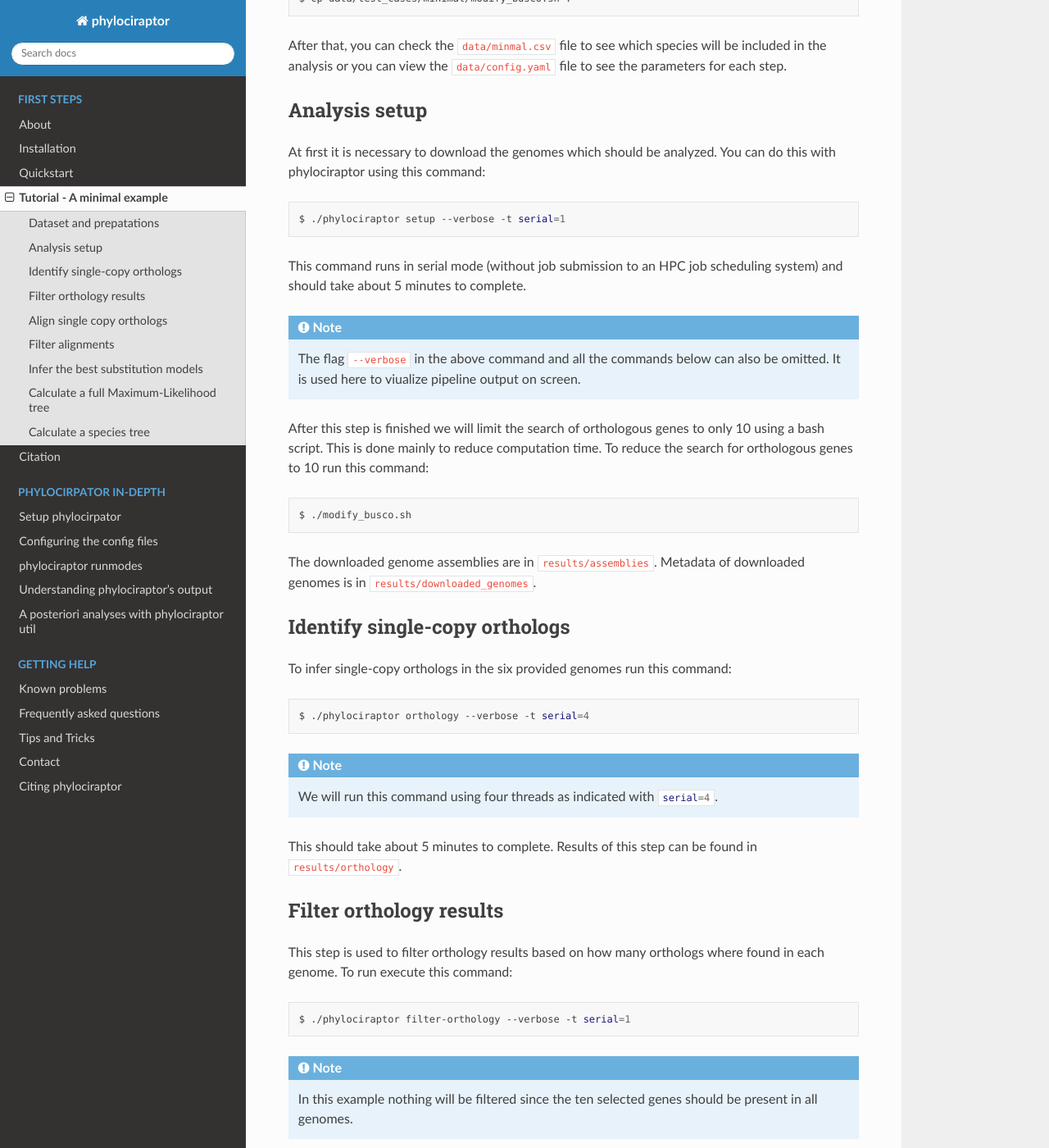
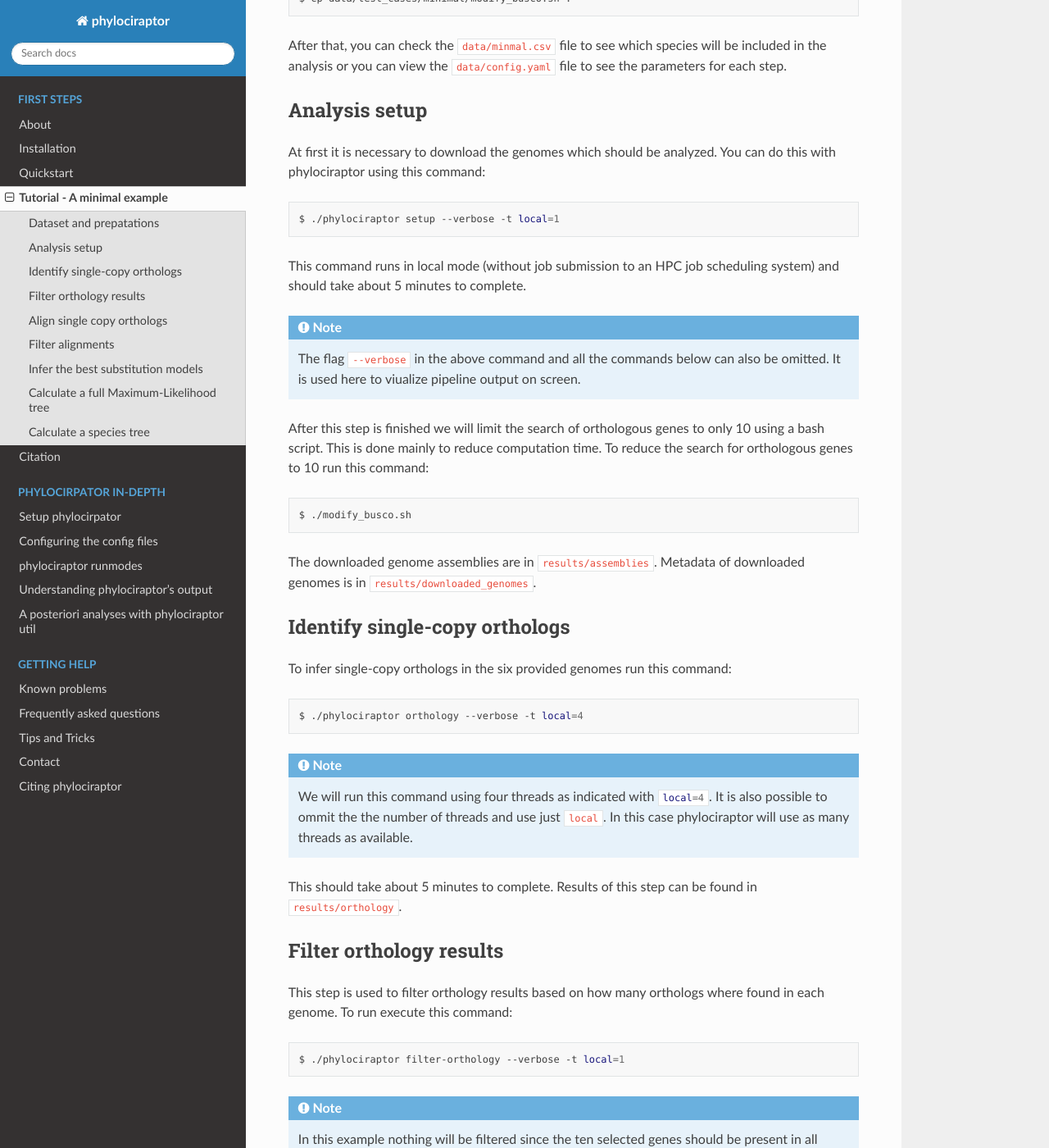
Before and after one commit to reslp/phylociraptor, a Sphinx documentation site: the page built from docs/introduction/minimal.rst, in a window 1280 px wide and 1400 px high, scrolled down 537 px. Shown: the whole window at 82% size. Built offline with Sphinx 7.4.7 and the Read the Docs theme 2.0.0, drawn with Linux system fonts in a browser that asks for light colours; some of the changed text lies outside the part shown.

Commit message:
Rename serial to local for -t to omit confusion.

```diff
--- a/docs/introduction/minimal.rst
+++ b/docs/introduction/minimal.rst
@@ -33,9 +33,9 @@ At first it is necessary to download the genomes which should be analyzed. You c
 
 .. code-block:: bash
 
-        $ ./phylociraptor setup --verbose -t serial=1
+        $ ./phylociraptor setup --verbose -t local=1
 
-This command runs in serial mode (without job submission to an HPC job scheduling system) and should take about 5 minutes to complete.
+This command runs in local mode (without job submission to an HPC job scheduling system) and should take about 5 minutes to complete.
 
 
 .. note::
@@ -58,12 +58,12 @@ To infer single-copy orthologs in the six provided genomes run this command:
 
 .. code-block:: bash
 
-        $ ./phylociraptor orthology --verbose -t serial=4
+        $ ./phylociraptor orthology --verbose -t local=4
 
 
 .. note::
 
-        We will run this command using four threads as indicated with :bash:`serial=4`.
+        We will run this command using four threads as indicated with :bash:`local=4`. It is also possible to ommit the the number of threads and use just ``local``. In this case phylociraptor will use as many threads as available.
 
 This should take about 5 minutes to complete. Results of this step can be found in :bash:`results/orthology`.
 
@@ -76,7 +76,7 @@ This step is used to filter orthology results based on how many orthologs where
 
 .. code-block:: bash
 
-        $ ./phylociraptor filter-orthology --verbose -t serial=1
+        $ ./phylociraptor filter-orthology --verbose -t local=1
 
 
 .. note::
@@ -94,7 +94,7 @@ In this step we will create alignments of the single-copy orthologs recovered in
 
 .. code-block:: bash
 
-        $ ./phylociraptor align --verbose -t serial=1
+        $ ./phylociraptor align --verbose -t local=1
 
 This step should take about three minutes to complete. Results will be in :bash:`results/alignments`.
 
@@ -108,7 +108,7 @@ Now the produced alignments will be trimmed using Aliscore/Alicut annd trimAl to
 
 .. code-block:: bash
 
-        $ ./phylociraptor filter-align --verbose -t serial=1
+        $ ./phylociraptor filter-align --verbose -t local=1
 
 Results of this step will be in :bash:`results/alignments`. It will take about four minutes for this step to complete.
 
@@ -122,7 +122,7 @@ Using filtered alignments we will now infer the best substitution model for each
 
 .. code-block:: bash
 
-        $ ./phylociraptor modeltest --verbose -t serial=4
+        $ ./phylociraptor modeltest --verbose -t local=4
 
 This step should finish in about five minutes and results will be located in :bash:`results/modeltest`
 
@@ -135,7 +135,7 @@ Now it is time to calculate full (concatenated) Maximum-Likelihood trees. We wil
 
 .. code-block:: bash
 
-        $ ./phylociraptor mltree --verbose -t serial=4
+        $ ./phylociraptor mltree --verbose -t local=4
 
 This step takes about 30 minutes to complete. Results are in :bash:`results/phylogeny-50 results/phylogeny-60 results/phylogeny-70`.
 
@@ -149,7 +149,7 @@ Finally we will calculate species trees for every aligner and trimmer combinatio
 
 .. code-block:: bash
 
-        $ ./phylociraptor speciestree --verbose -t serial=1
+        $ ./phylociraptor speciestree --verbose -t local=1
 
 This takes about a minute to complete. Results are in :bash:`results/phylogeny-50 results/phylogeny-60 results/phylogeny-70`.
 
```
Also changed, not shown: 2 other files.
